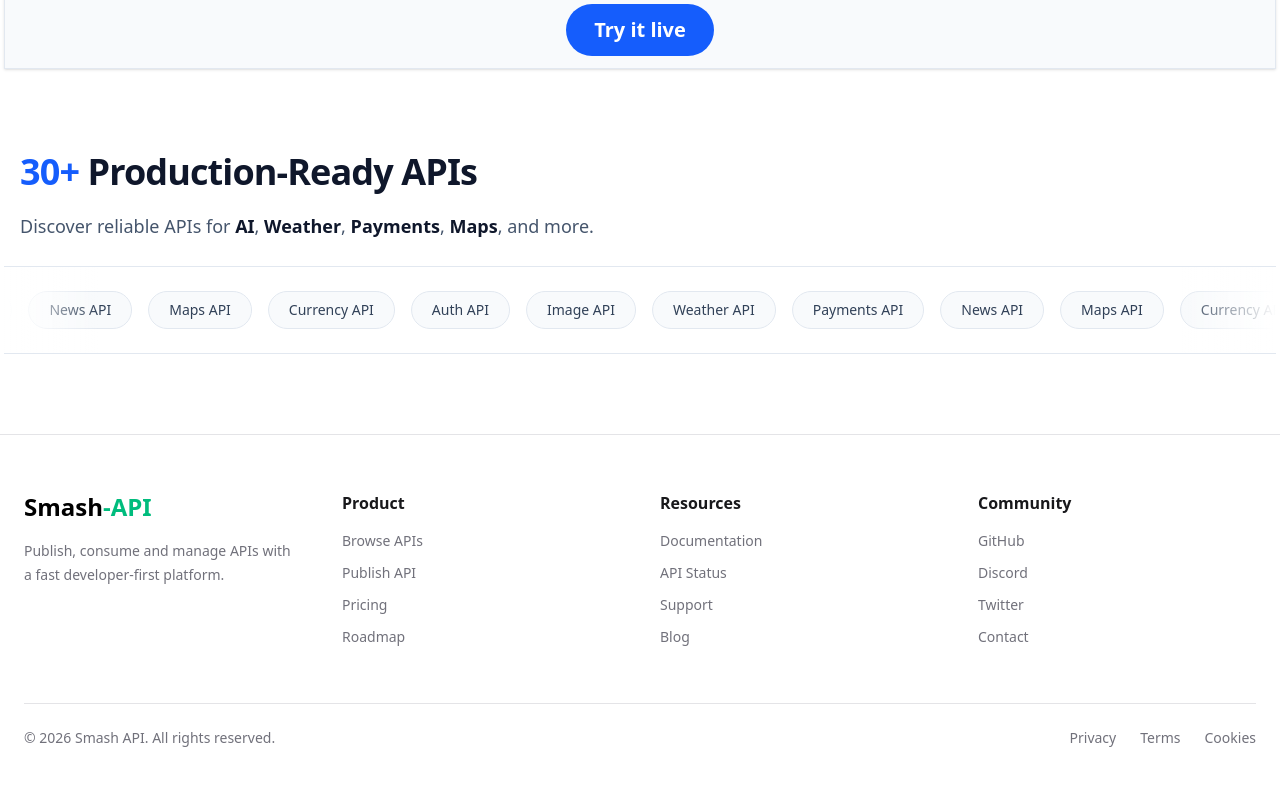
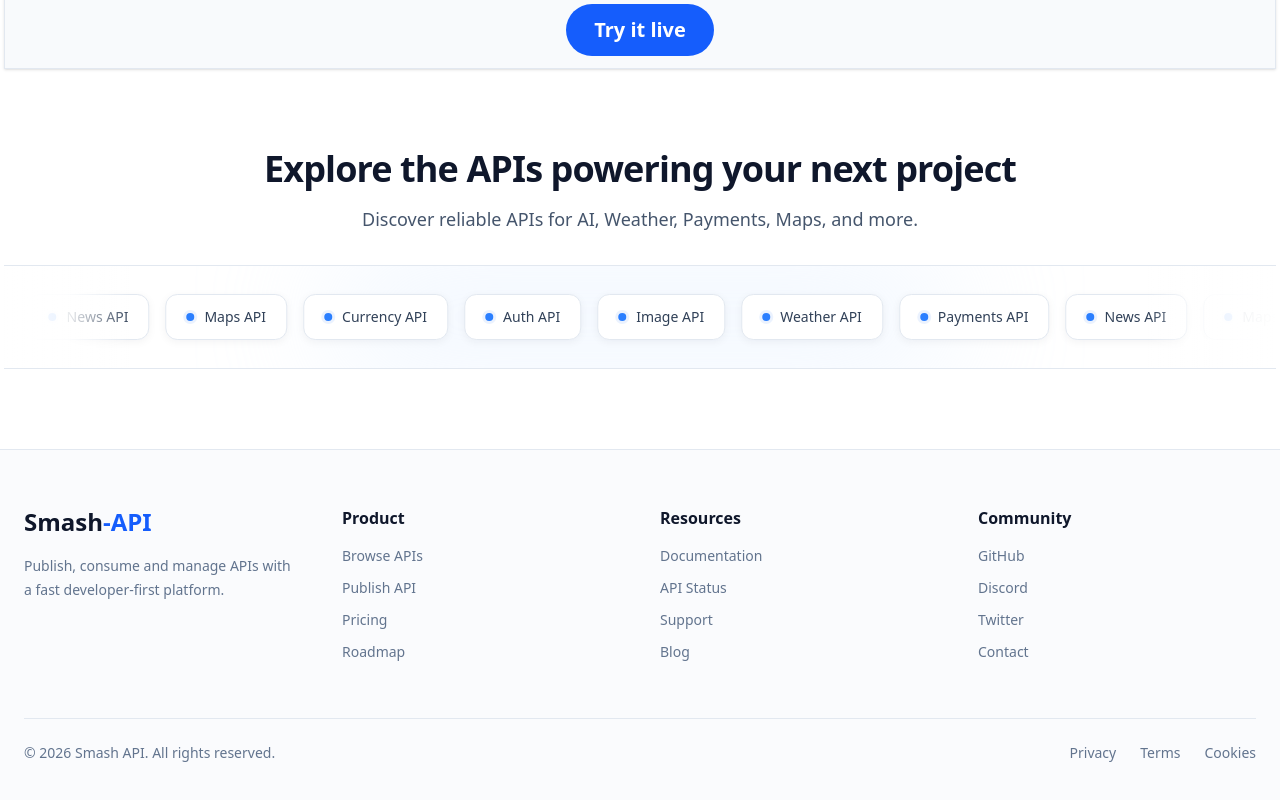
Before and after one commit to Nisarghere/API-frontend, a Next.js app: page / in a window 1280 px wide. Shown: the part 1282-2082 px from the top of the page. Built offline with nearby package versions, Linux system fonts and the light colour scheme.

Commit message:
layout changes

```diff
--- a/app/Footer/Footer.tsx
+++ b/app/Footer/Footer.tsx
@@ -2,17 +2,18 @@
 
 const Footer = () => {
   return (
+
 <div>
-      <footer className="border-t border-zinc-200 bg-white">
+  <footer className="border-t border-slate-200 bg-slate-50/70">
     <div className="mx-auto max-w-7xl px-6 py-14">
       <div className="grid gap-10 md:grid-cols-4">
         {/* Logo */}
         <div>
-              <h2 className="text-2xl font-bold">
-                Smash<span className="text-emerald-500">-API</span>
+          <h2 className="text-2xl font-bold text-slate-900">
+            Smash<span className="text-blue-600">-API</span>
           </h2>
 
-              <p className="mt-4 text-sm leading-6 text-zinc-500">
+          <p className="mt-4 max-w-xs text-sm leading-6 text-slate-500">
             Publish, consume and manage APIs with a fast developer-first
             platform.
           </p>
@@ -20,77 +21,109 @@
 
         {/* Product */}
         <div>
-              <h3 className="font-semibold text-zinc-900">Product</h3>
+          <h3 className="font-semibold text-slate-900">Product</h3>
 
-              <ul className="mt-4 space-y-3 text-sm text-zinc-500">
+          <ul className="mt-4 space-y-3 text-sm text-slate-500">
             <li>
-                  <a href="#">Browse APIs</a>
+              <a href="#" className="transition-colors hover:text-blue-600">
+                Browse APIs
+              </a>
             </li>
             <li>
-                  <a href="#">Publish API</a>
+              <a href="#" className="transition-colors hover:text-blue-600">
+                Publish API
+              </a>
             </li>
             <li>
-                  <a href="#">Pricing</a>
+              <a href="#" className="transition-colors hover:text-blue-600">
+                Pricing
+              </a>
             </li>
             <li>
-                  <a href="#">Roadmap</a>
+              <a href="#" className="transition-colors hover:text-blue-600">
+                Roadmap
+              </a>
             </li>
           </ul>
         </div>
 
         {/* Resources */}
         <div>
-              <h3 className="font-semibold text-zinc-900">Resources</h3>
+          <h3 className="font-semibold text-slate-900">Resources</h3>
 
-              <ul className="mt-4 space-y-3 text-sm text-zinc-500">
+          <ul className="mt-4 space-y-3 text-sm text-slate-500">
             <li>
-                  <a href="#">Documentation</a>
+              <a href="#" className="transition-colors hover:text-blue-600">
+                Documentation
+              </a>
             </li>
             <li>
-                  <a href="#">API Status</a>
+              <a href="#" className="transition-colors hover:text-blue-600">
+                API Status
+              </a>
             </li>
             <li>
-                  <a href="#">Support</a>
+              <a href="#" className="transition-colors hover:text-blue-600">
+                Support
+              </a>
             </li>
             <li>
-                  <a href="#">Blog</a>
+              <a href="#" className="transition-colors hover:text-blue-600">
+                Blog
+              </a>
             </li>
           </ul>
         </div>
 
         {/* Community */}
         <div>
-              <h3 className="font-semibold text-zinc-900">Community</h3>
+          <h3 className="font-semibold text-slate-900">Community</h3>
 
-              <ul className="mt-4 space-y-3 text-sm text-zinc-500">
+          <ul className="mt-4 space-y-3 text-sm text-slate-500">
             <li>
-                  <a href="#">GitHub</a>
+              <a href="#" className="transition-colors hover:text-blue-600">
+                GitHub
+              </a>
             </li>
             <li>
-                  <a href="#">Discord</a>
+              <a href="#" className="transition-colors hover:text-blue-600">
+                Discord
+              </a>
             </li>
             <li>
-                  <a href="#">Twitter</a>
+              <a href="#" className="transition-colors hover:text-blue-600">
+                Twitter
+              </a>
             </li>
             <li>
-                  <a href="#">Contact</a>
+              <a href="#" className="transition-colors hover:text-blue-600">
+                Contact
+              </a>
             </li>
           </ul>
         </div>
       </div>
 
-          <div className="mt-14 flex flex-col gap-4 border-t border-zinc-200 pt-6 text-sm text-zinc-500 md:flex-row md:items-center md:justify-between">
+      <div className="mt-14 flex flex-col gap-4 border-t border-slate-200 pt-6 text-sm text-slate-500 md:flex-row md:items-center md:justify-between">
         <p>© 2026 Smash API. All rights reserved.</p>
 
         <div className="flex gap-6">
-              <a href="#">Privacy</a>
-              <a href="#">Terms</a>
-              <a href="#">Cookies</a>
+          <a href="#" className="transition-colors hover:text-blue-600">
+            Privacy
+          </a>
+          <a href="#" className="transition-colors hover:text-blue-600">
+            Terms
+          </a>
+          <a href="#" className="transition-colors hover:text-blue-600">
+            Cookies
+          </a>
         </div>
       </div>
     </div>
   </footer>
 </div>
+
+
   );
 };
 
--- a/app/components/Homepage.tsx
+++ b/app/components/Homepage.tsx
@@ -1,7 +1,7 @@
 "use client";
 import React, { useEffect, useState } from "react";
 import { PencilLine, CheckCircle2 } from "lucide-react";
-
+import Link from "next/link";
 const Homepage = () => {
   const codeLines = [
     { text: "const res = await fetch(", color: "text-slate-700" },
@@ -108,32 +108,14 @@
   return (
     <>
       <section className="relative m-1 flex min-h-[90vh] items-center justify-center overflow-hidden rounded-xl rounded-b-none border border-slate-200 bg-slate-50 px-6">
-
-  {/* ================= BACKGROUND GRID ================= */}
         <div
-    className="
-      pointer-events-none
-      absolute inset-0
-      opacity-60
-      [background-image:linear-gradient(to_right,#e2e8f0_1px,transparent_1px),linear-gradient(to_bottom,#e2e8f0_1px,transparent_1px)]
+          className="absolute inset-0 opacity-60 [background-image:linear-gradient(to_right,#e2e8f0_1px,transparent_1px),linear-gradient(to_bottom,#e2e8f0_1px,transparent_1px)]
     [background-size:60px_60px]
   "
         />
+        <div className="pointer-events-none absolute left-1/2 top-1/2 h-[500px] w-[700px] -translate-x-1/2 -translate-y-1/2 rounded-full bg-blue-100/50 blur-3xl" />
 
-  {/* ================= SOFT BLUE GLOW ================= */}
-  <div
-    className="
-      pointer-events-none
-      absolute left-1/2 top-1/2
-      h-[500px] w-[700px]
-      -translate-x-1/2 -translate-y-1/2
-      rounded-full
-      bg-blue-100/50
-      blur-3xl
-    "
-  />
-
-  {/* ================= NETWORK LINES ================= */}
+        {/* Hero Lines  */}
 
         {/* Left → Center */}
         <div className="pointer-events-none absolute left-[18%] top-[35%] hidden h-px w-[25%] bg-gradient-to-r from-transparent via-blue-300 to-blue-400 lg:block" />
@@ -147,8 +129,7 @@
         {/* Center → Lower right */}
         <div className="pointer-events-none absolute bottom-[30%] right-[20%] hidden h-px w-[23%] -rotate-[15deg] bg-gradient-to-r from-blue-400 via-blue-200 to-transparent lg:block" />
 
-
-  {/* ================= NETWORK DOTS ================= */}
+        {/* Hero Dots */}
 
         <div className="absolute left-[42%] top-[35%] hidden h-2 w-2 rounded-full bg-blue-500 shadow-lg shadow-blue-400/40 lg:block" />
 
@@ -158,21 +139,8 @@
 
         <div className="absolute right-[44%] bottom-[30%] hidden h-2 w-2 rounded-full bg-blue-400 lg:block" />
 
-
-  {/* ================= LEFT API CARD ================= */}
-
-  <div
-    className="
-      absolute left-[7%] top-[27%]
-      hidden w-52
-      rounded-xl
-      border border-slate-200
-      bg-white
-      p-4
-      shadow-lg shadow-slate-200/50
-      lg:block
-    "
-  >
+        {/* Hero Cards */}
+        <div className="absolute left-[7%] top-[27%] hidden w-52 rounded-xl border border-slate-200 bg-white p-4 shadow-lg shadow-slate-200/50 lg:block ">
           <div className="flex items-center justify-between">
             <span className="text-sm font-semibold text-slate-900">
               Weather API
@@ -193,25 +161,12 @@
           </div>
         </div>
 
-
-  {/* ================= RIGHT API CARD ================= */}
-
         <div
-    className="
-      absolute right-[7%] top-[27%]
-      hidden w-52
-      rounded-xl
-      border border-slate-200
-      bg-white
-      p-4
-      shadow-lg shadow-slate-200/50
-      lg:block
+          className="absolute right-[7%] top-[27%] hidden w-52 rounded-xl border border-slate-200 bg-white p-4 shadow-lg shadow-slate-200/50 lg:block
     "
         >
           <div className="flex items-center justify-between">
-      <span className="text-sm font-semibold text-slate-900">
-        AI API
-      </span>
+            <span className="text-sm font-semibold text-slate-900">AI API</span>
 
             <span className="rounded-md bg-blue-50 px-2 py-1 text-[10px] font-bold text-blue-600">
               POST
@@ -227,7 +182,6 @@
             Operational
           </div>
         </div>
-
 
         {/* ================= LOWER LEFT CARD ================= */}
 
@@ -253,13 +207,8 @@
             </span>
           </div>
 
-    <p className="mt-3 font-mono text-xs text-slate-500">
-      /maps/geocode
-    </p>
+          <p className="mt-3 font-mono text-xs text-slate-500">/maps/geocode</p>
         </div>
-
-
-  {/* ================= LOWER RIGHT CARD ================= */}
 
         <div
           className="
@@ -288,11 +237,7 @@
           </p>
         </div>
 
-
-  {/* ================= MAIN CONTENT ================= */}
-
         <div className="relative z-10 flex max-w-4xl flex-col items-center text-center">
-
           <div className="mb-5 flex items-center gap-2 rounded-full border border-blue-200 bg-white/80 px-4 py-2 shadow-sm backdrop-blur">
             <span className="h-2 w-2 rounded-full bg-blue-500" />
 
@@ -303,9 +248,7 @@
 
           <h1 className="max-w-4xl text-6xl font-extrabold leading-[0.95] tracking-tight text-slate-900 md:text-7xl">
             Build Without
-      <span className="block text-blue-600">
-        API Friction.
-      </span>
+            <span className="block text-blue-600">API Friction.</span>
           </h1>
 
           <p className="mt-7 max-w-2xl text-lg leading-8 text-slate-600 md:text-xl">
@@ -314,59 +257,31 @@
           </p>
 
           <div className="mt-10 flex items-center gap-4">
-      <button
-        className="
-          rounded-full
-          bg-blue-600
-          px-8 py-4
-          text-base font-bold text-white
-          shadow-lg shadow-blue-600/20
-          transition-all duration-300
-          hover:-translate-y-1
-          hover:bg-blue-700
-          hover:shadow-xl
-        "
-      >
+            <Link href="/apis">
+              <button className="rounded-full bg-blue-600 px-8 py-4 text-base font-bold text-white shadow-lg shadow-blue-600/20 transition-all duration-300 hover:-translate-y-1 hover:bg-blue-700 hover:shadow-xl">
                 Browse APIs
               </button>
+            </Link>
 
-      <button
-        className="
-          rounded-full
-          border border-slate-300
-          bg-white
-          px-8 py-4
-          text-base font-semibold text-slate-700
-          transition-all duration-300
-          hover:-translate-y-1
-          hover:border-slate-400
-          hover:bg-slate-50
-        "
-      >
+            <Link href="/Studio">
+              <button className="rounded-full border border-slate-300 bg-white px-8 py-4 text-base font-semibold text-slate-700 transition-all duration-300 hover:-translate-y-1 hover:border-slate-400 hover:bg-slate-50">
                 Explore Studio
               </button>
+            </Link>
           </div>
 
-    {/* Small trust indicator */}
           <div className="mt-8 flex items-center gap-2 text-sm text-slate-500">
-      <CheckCircle2
-        size={16}
-        className="text-emerald-500"
-      />
+            <CheckCircle2 size={16} className="text-emerald-500" />
 
-      <span>
-        Test APIs before integrating
-      </span>
+            <span>Test APIs before integrating</span>
           </div>
         </div>
       </section>
 
       <section className="m-1 min-h-130 border border-slate-200 bg-slate-50 shadow-sm">
         <div className="relative grid grid-cols-2">
-
           {/* ================= CODE PANEL ================= */}
           <div className="m-3 h-110 overflow-hidden rounded-xl border border-slate-200 bg-white shadow-sm">
-
             {/* Code header */}
             <div className="flex h-10 items-center justify-between border-b border-slate-200 bg-slate-50 px-4">
               <div className="flex items-center gap-2">
@@ -397,9 +312,7 @@
             </div>
           </div>
 
-
           <div className="m-3 h-110 overflow-hidden rounded-xl border border-slate-700 bg-slate-800 shadow-sm">
-
             {/* Response header */}
             <div className="flex h-10 items-center justify-between border-b border-slate-700 bg-slate-900 px-4">
               <div className="flex items-center gap-2">
@@ -427,8 +340,8 @@
           </div>
         </div>
 
-
         <div className="mt-4 flex items-center justify-center p-3">
+          <Link href="/apis">
           <button
             className="
         cursor-pointer
@@ -446,40 +359,37 @@
           >
             Try it live
           </button>
+        </Link>
         </div>
       </section>
 
+      {/* "caraousal section" */}
+
       <div className="m-1 mb-20 mt-20">
-
   {/* Heading */}
-  <h2 className="ml-4 mb-4 text-4xl font-extrabold leading-tight tracking-tight text-slate-900">
-    <span className="text-blue-600">
-      30+
-    </span>{" "}
-    Production-Ready APIs
+  <div className="mb-8 text-center">
+    <h2 className="text-4xl font-bold tracking-tight text-slate-900">
+      Explore the APIs powering your next project
     </h2>
 
-  {/* Description */}
-  <p className="ml-4 max-w-2xl text-lg leading-8 text-slate-600">
-    Discover reliable APIs for{" "}
-    <span className="font-semibold text-slate-900">AI</span>,
-    <span className="font-semibold text-slate-900"> Weather</span>,
-    <span className="font-semibold text-slate-900"> Payments</span>,
-    <span className="font-semibold text-slate-900"> Maps</span>, and more.
+    <p className="mx-auto mt-4 max-w-2xl text-lg text-slate-600">
+      Discover reliable APIs for AI, Weather, Payments, Maps, and more.
     </p>
-
+  </div>
 
   {/* ================= API MARQUEE ================= */}
-  <div className="relative mt-6 overflow-hidden border-y border-slate-200 bg-white py-6">
+  <div className="relative overflow-hidden border-y border-slate-200 bg-white py-7">
+    {/* Subtle background glow */}
+    <div className="pointer-events-none absolute left-1/2 top-1/2 h-32 w-1/2 -translate-x-1/2 -translate-y-1/2 rounded-full bg-blue-100/40 blur-3xl" />
 
     {/* Left fade */}
     <div
       className="
-        pointer-events-none
-        absolute left-0 top-0 z-10
-        h-full w-24
+        pointer-events-none absolute left-0 top-0 z-20
+        h-full w-32
         bg-gradient-to-r
         from-white
+        via-white/90
         to-transparent
       "
     />
@@ -487,35 +397,50 @@
     {/* Right fade */}
     <div
       className="
-        pointer-events-none
-        absolute right-0 top-0 z-10
-        h-full w-24
+        pointer-events-none absolute right-0 top-0 z-20
+        h-full w-32
         bg-gradient-to-l
         from-white
+        via-white/90
         to-transparent
       "
     />
 
-    {/* API items */}
-    <div className="flex w-max gap-4 animate-marquee motion-reduce:animate-none">
+    {/* Marquee */}
+    <div className="relative z-10 flex w-max gap-4 animate-marquee motion-reduce:animate-none">
       {[...apis, ...apis].map((api, i) => (
-        <span
+        <div
           key={i}
           className="
+            group flex items-center gap-2.5
             whitespace-nowrap
-            rounded-full
+            rounded-xl
             border border-slate-200
-            bg-slate-50
-            px-5 py-2
+            bg-white
+            px-5 py-3
             text-sm font-medium text-slate-700
-            transition-colors
-            hover:border-blue-300
-            hover:bg-blue-50
+            shadow-[0_2px_8px_rgba(15,23,42,0.05)]
+            transition-all duration-200
+            hover:-translate-y-0.5
+            hover:border-blue-200
+            hover:bg-blue-50/50
             hover:text-blue-600
+            hover:shadow-[0_4px_14px_rgba(37,99,235,0.10)]
           "
         >
+          {/* API indicator */}
+          <span
+            className="
+              h-2 w-2 rounded-full
+              bg-blue-500
+              shadow-[0_0_0_3px_rgba(59,130,246,0.10)]
+              transition-transform duration-200
+              group-hover:scale-110
+            "
+          />
+
           {api}
-        </span>
+        </div>
       ))}
     </div>
   </div>
```
Lines whose indentation alone changed are shown as unchanged.
